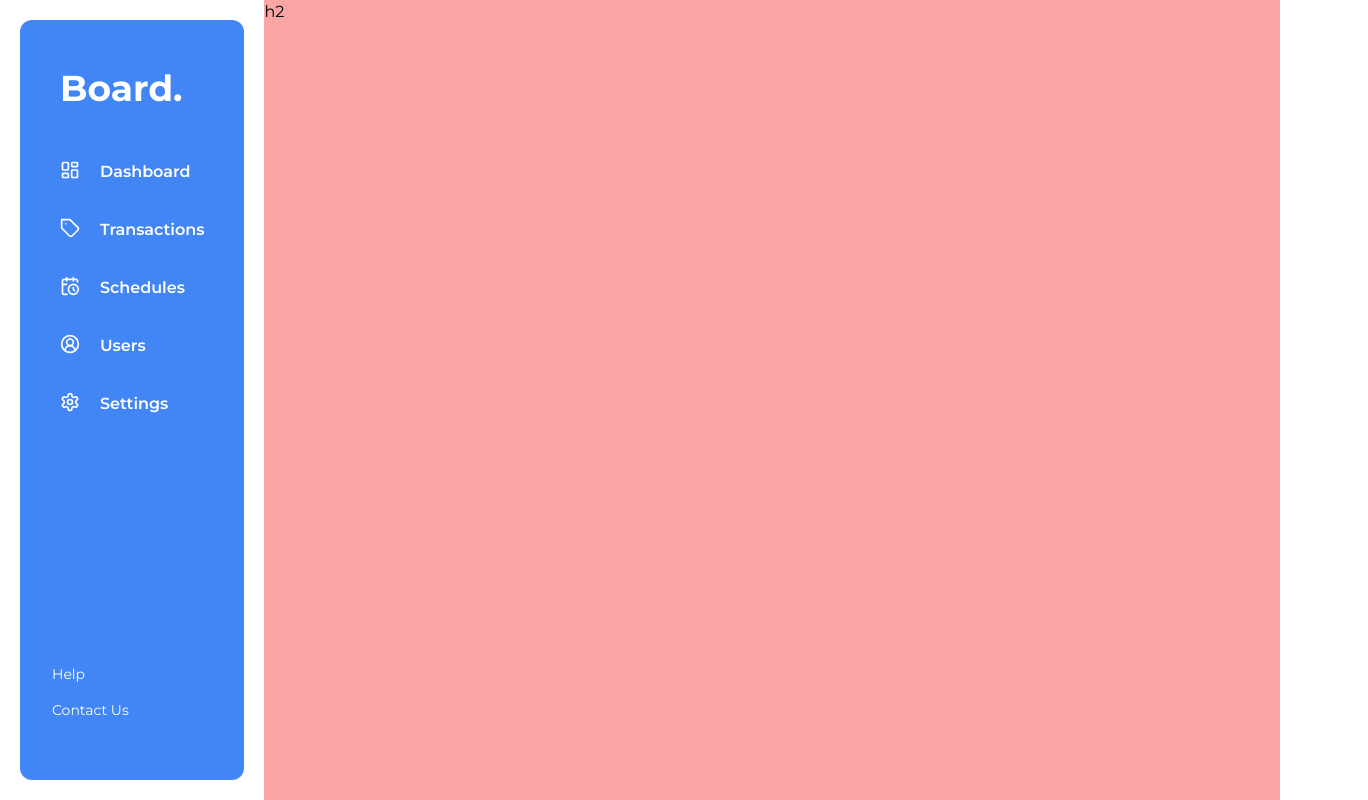
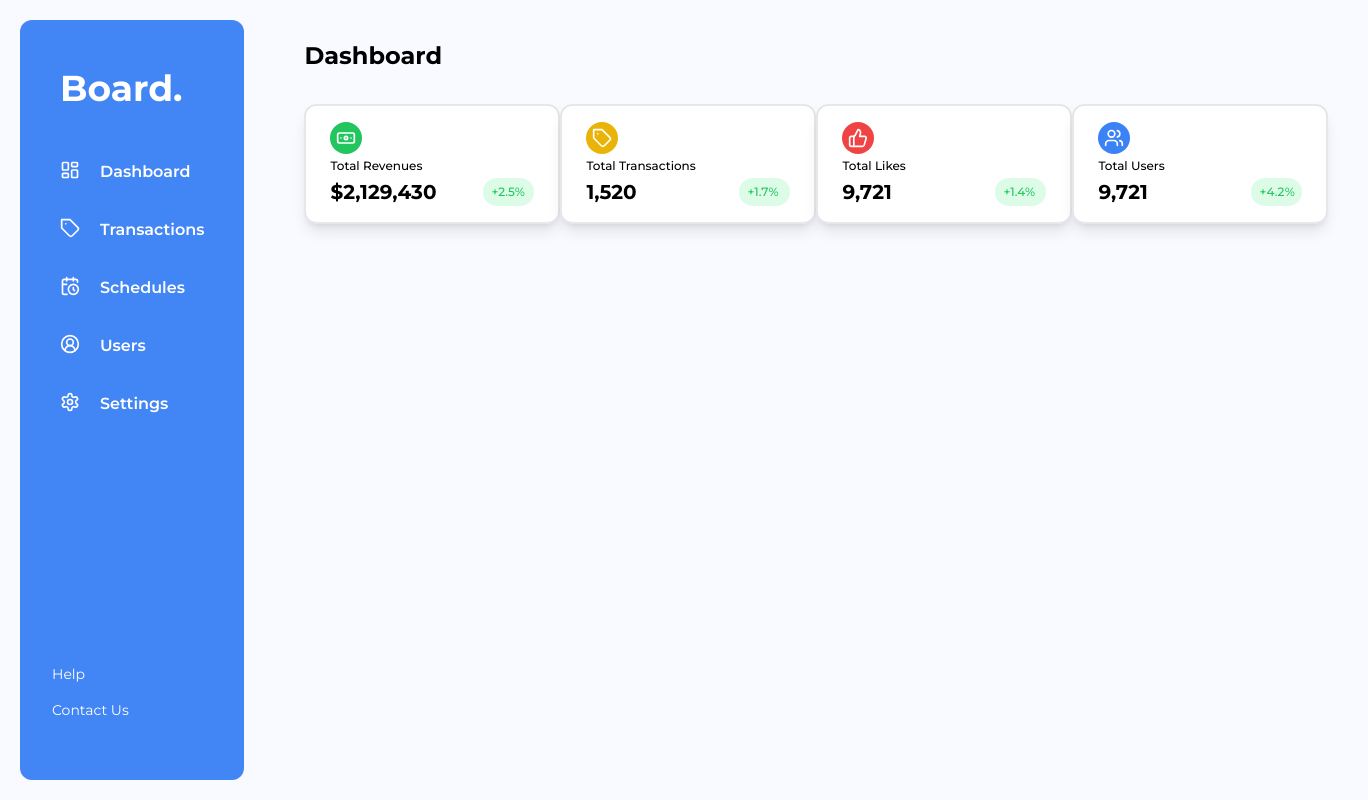
Before and after one commit to thejediboySHASHANK/Dashboard, a Next.js app: page /dashboard in a window 1280 px wide. Shown: the whole page, 1368 px wide, since content can reach past the window. Built offline with nearby package versions, Linux system fonts and the light colour scheme.

Commit message:
Dashboard updation part 2

```diff
--- a/app/(routes)/dashboard/page.tsx
+++ b/app/(routes)/dashboard/page.tsx
@@ -1,6 +1,7 @@
 import React from 'react'
 import {signOut, useSession} from "next-auth/react";
 import {
+    Banknote,
     CalendarClock,
     Code,
     ImageIcon,
@@ -8,10 +9,11 @@ import {
     MessageSquare,
     Music,
     Settings,
-    Tag, UserCircle2,
+    Tag, ThumbsUp, UserCircle2, Users,
     VideoIcon
 } from "lucide-react";
 import Link from "next/link";
+import SignOutButton from "@/components/SignOutButton";
 
 const Dashboard = () => {
     // const {data: session} = useSession()
@@ -59,9 +61,40 @@ const Dashboard = () => {
 
     ]
 
+    const cards = [
+        {
+            label: "Total Revenues",
+            icon : Banknote,
+            value : "$2,129,430",
+            percent: "+2.5%",
+            color: "bg-green-500"
+        },
+        {
+            label: "Total Transactions",
+            icon : Tag,
+            value : "1,520",
+            percent: "+1.7%",
+            color: "bg-yellow-500"
+        },
+        {
+            label: "Total Likes",
+            icon : ThumbsUp,
+            value : "9,721",
+            percent: "+1.4%",
+            color: "bg-red-500"
+        },
+        {
+            label: "Total Users",
+            icon : Users,
+            value : "9,721",
+            percent: "+4.2%",
+            color: "bg-blue-500"
+        },
+    ]
+
     return (
         <div className="grid grid-cols-[1fr_4fr] h-full">
-            <div className="bg-white p-5">
+            <div className="bg-main p-5">
                 <div className="bg-login_primary rounded-xl h-full">
                     <p className="text-white text-4xl font-bold px-10 pt-12 pb-6">Board.</p>
                     <div className="space-y-2.5 mt-4">
@@ -88,8 +121,35 @@ const Dashboard = () => {
                     </div>
                 </div>
             </div>
-            <div className="bg-red-300">
-                h2
+            <div className="bg-main">
+                <div className="grid grid-col px-10 py-10">
+                    <p className="text-2xl font-bold">Dashboard</p>
+                    <div className="">
+                        <div className="mt-8 flex justify-between">
+                            {cards.map((card) => (
+                                <div
+                                    key={card.value}
+                                    className="bg-white w-64 py-4 px-6 border shadow-lg border-2 border-gray-200 rounded-xl flex flex-col"
+                                >
+                                    <div className={`p-1.5 w-fit rounded-full text-white flex ${[card.color]}`}>
+                                        <card.icon className={`h-5 w-5 justify-center`}/>
+                                    </div>
+                                    <span className="text-xs mt-1 font-medium">{card.label}</span>
+                                    <div className="grid grid-cols-[3fr_1fr] mt-1">
+                                        <span className="text-xl font-bold">{card.value}</span>
+                                        <div className="flex items-center bg-green-100 rounded-2xl">
+                                            <span className="text-xs ml-2 text-green-500 font-medium">{card.percent}</span>
+                                        </div>
+                                    </div>
+                                </div>
+                            ))}
+                        </div>
+                    </div>
+                    <div>
+
+                    </div>
+                </div>
+                {/*<SignOutButton />*/}
             </div>
         </div>
     )
```
